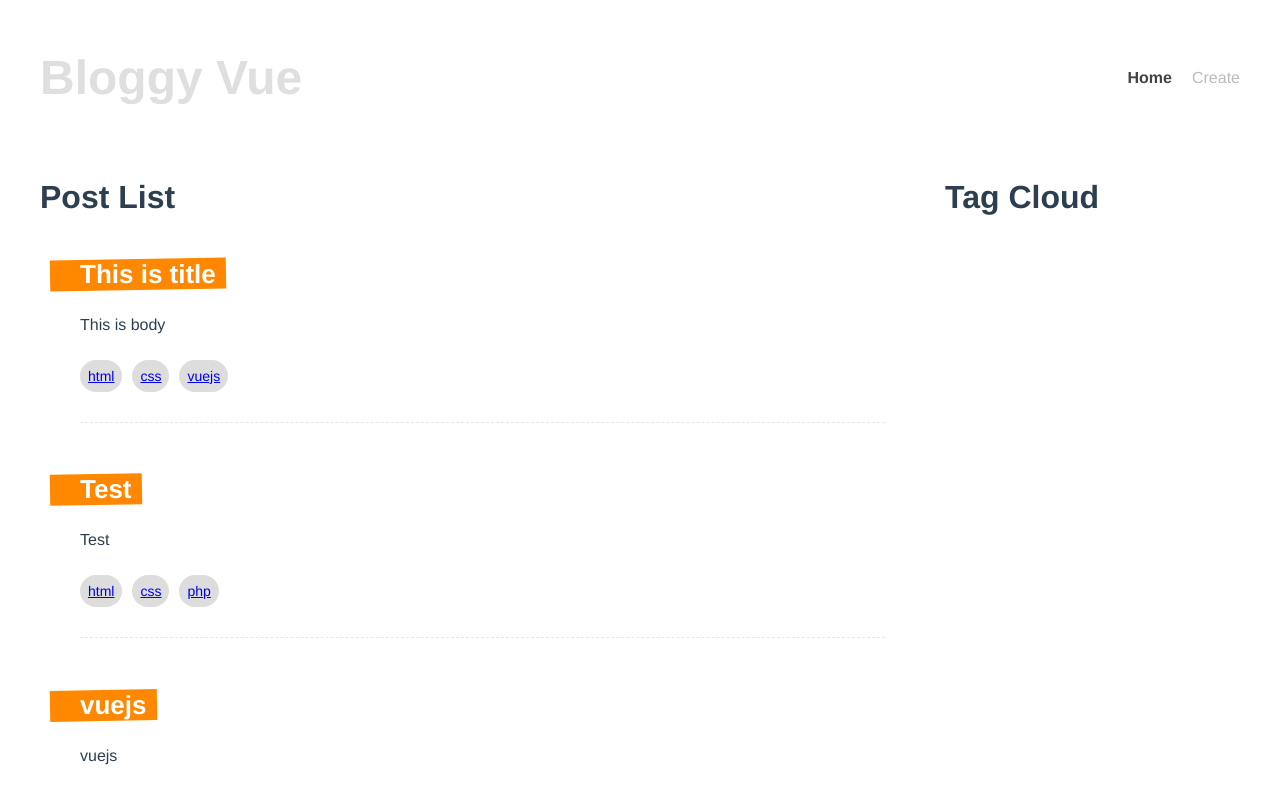
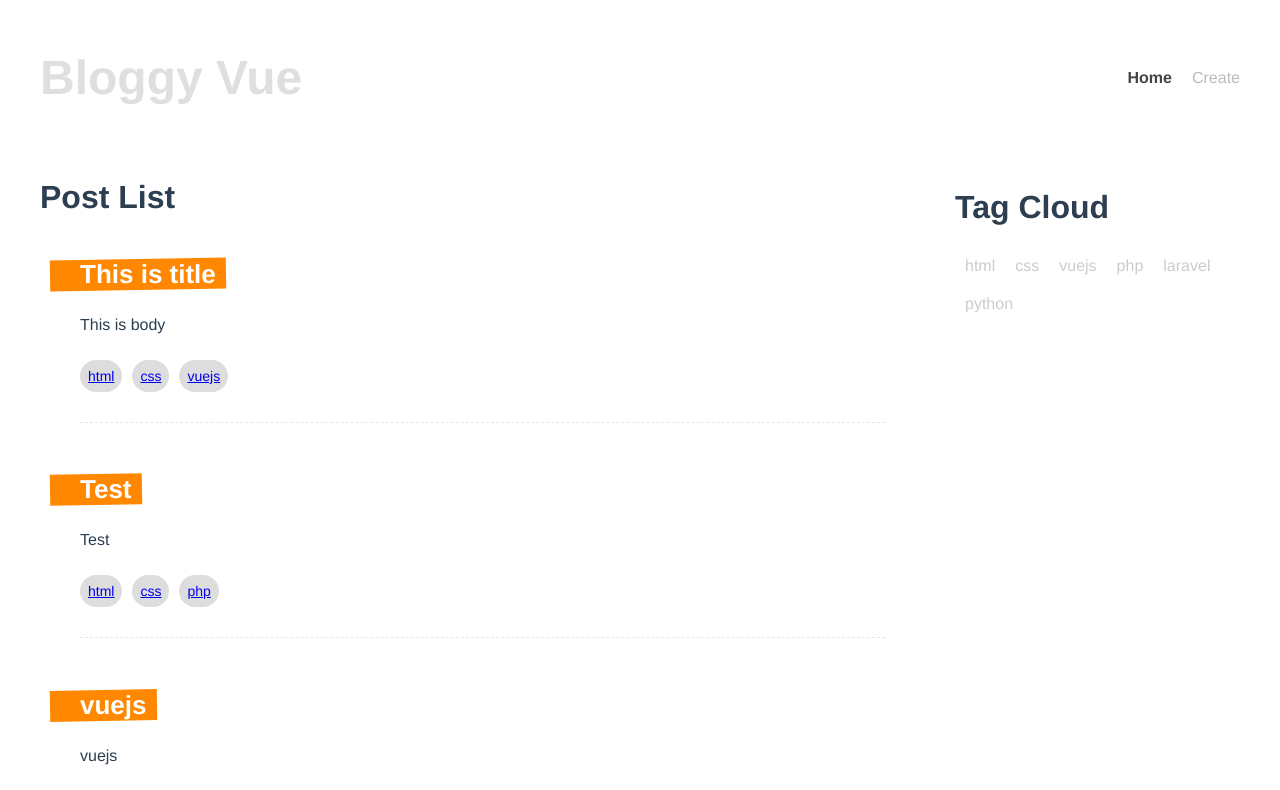
Before and after one commit to yeyintthu01/Vue-Blog, a Vue app: page / in a window 1280 px wide. Shown: the top 790 px of the page. Built offline with nearby package versions, Linux system fonts and the light colour scheme; data requests are answered from the project's data file.

Commit message:
tag cloud unique links

```diff
--- a/database/db.json
+++ b/database/db.json
@@ -32,7 +32,17 @@
       "id": "6297",
       "title": "laravel",
       "body": "laravel",
-      "tags": ["laravel"]
+      "tags": [
+        "laravel"
+      ]
+    },
+    {
+      "id": "3300",
+      "title": "python",
+      "body": "python",
+      "tags": [
+        "python"
+      ]
     }
   ]
 }
--- a/src/components/TagCloud.vue
+++ b/src/components/TagCloud.vue
@@ -1,13 +1,50 @@
 <template>
-    <h1>Tag Cloud</h1>
+    <div class="tag-cloud">
+        <h1>Tag Cloud</h1>
+        <div v-for="tag in uniqueTags" :key="tag">
+            <router-link :to="{name:'Tag',params:{tag}}">{{tag}}</router-link>
+        </div>
+    </div>
 </template>
 
 <script>
+import { ref } from 'vue'
 export default {
-
+    props:['posts'],
+    setup(props){
+        let tags=ref([]);
+        props.posts.forEach((post)=>{
+            post.tags.forEach((tag)=>{
+                tags.value.push(tag)
+            })
+        })
+        let uniqueTags=tags.value.filter((tag,index,array)=>{
+            return array.indexOf(tag)===index
+        })
+        return {uniqueTags}
+    }
 }
 </script>
 
 <style>
-
+  .tag-cloud {
+    padding: 10px;
+  }
+  .tag-cloud h3 {
+    border-bottom: 1px solid #eee;
+    padding: 16px 8px;
+    color: #444;
+  }
+  .tag-cloud div {
+    display: inline-block;
+    padding: 10px;
+  }
+  .tag-cloud a {
+    color: #ccc;
+    text-decoration: none;
+  }
+  .tag-cloud a.router-link-active {
+    color: #ff8800;
+    font-weight: bold;
+  }
 </style>
--- a/src/views/HomeView.vue
+++ b/src/views/HomeView.vue
@@ -8,7 +8,7 @@
             <PostsList :posts="posts"></PostsList>
           </div>
           <div>
-            <TagCloud></TagCloud>
+            <TagCloud :posts="posts"></TagCloud>
           </div>
       </div>
       <div v-else>
--- a/src/views/Tag.vue
+++ b/src/views/Tag.vue
@@ -6,7 +6,7 @@
                 <PostsList :posts="filteredTags"></PostsList>
             </div>
             <div>
-                <TagCloud></TagCloud>
+                <TagCloud :posts="posts"></TagCloud>
             </div>
         </div>
         <div v-else>
```
